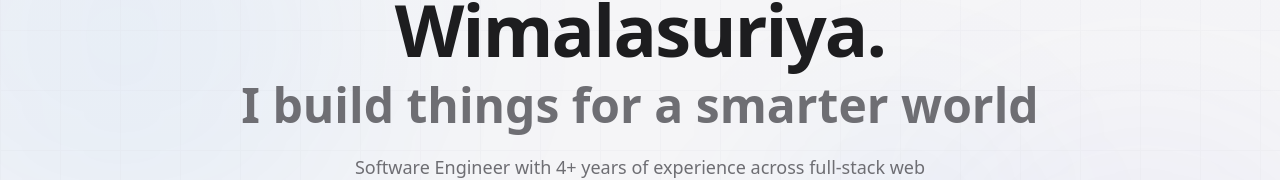
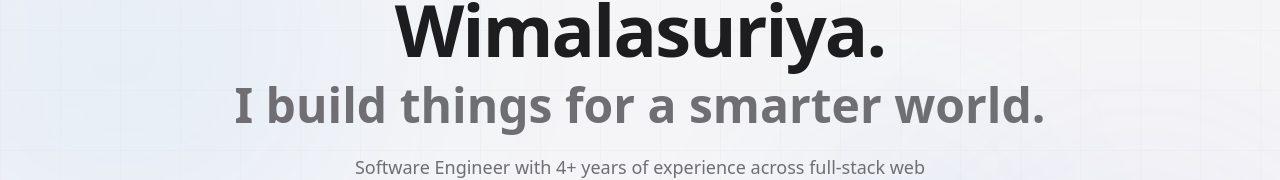
Before and after one commit to chinthana-w/chinthana-w.github.io, a Next.js app: page / in a window 1280 px wide. Shown: the part 150-330 px from the top of the page. Built offline with nearby package versions, Linux system fonts and the light colour scheme; no server answers.

Commit message:
Fix typo in Hero component subtitle

```diff
--- a/app/components/Hero.tsx
+++ b/app/components/Hero.tsx
@@ -32,7 +32,7 @@ export default function Hero() {
         </h1>
 
         <h2 className="text-3xl md:text-5xl font-bold text-[#6e6e73] mb-6">
-          I build things for a smarter world
+          I build things for a smarter world.
         </h2>
 
         <p className="max-w-2xl mx-auto text-lg text-[#6e6e73] leading-relaxed mb-3">
```
